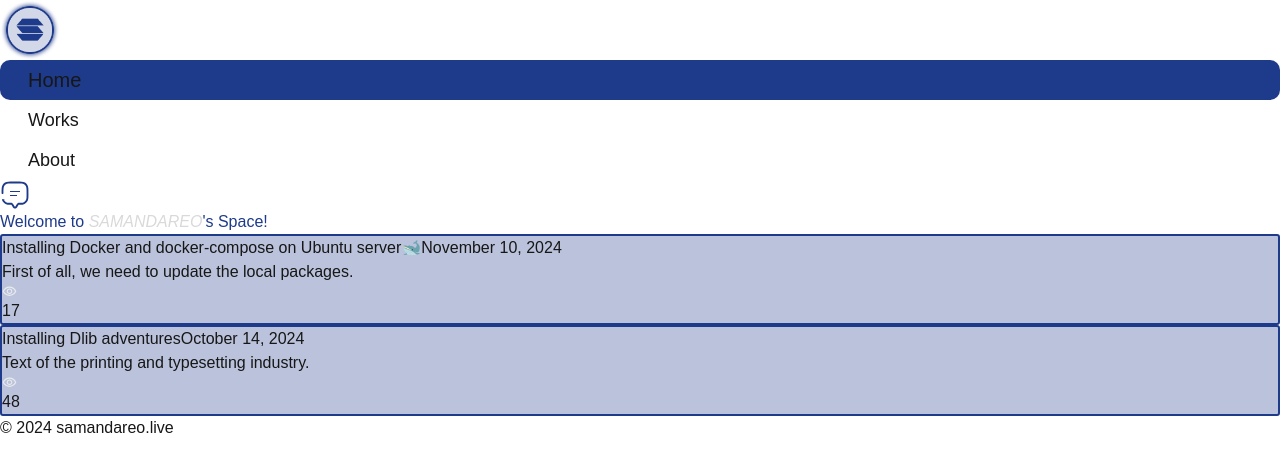
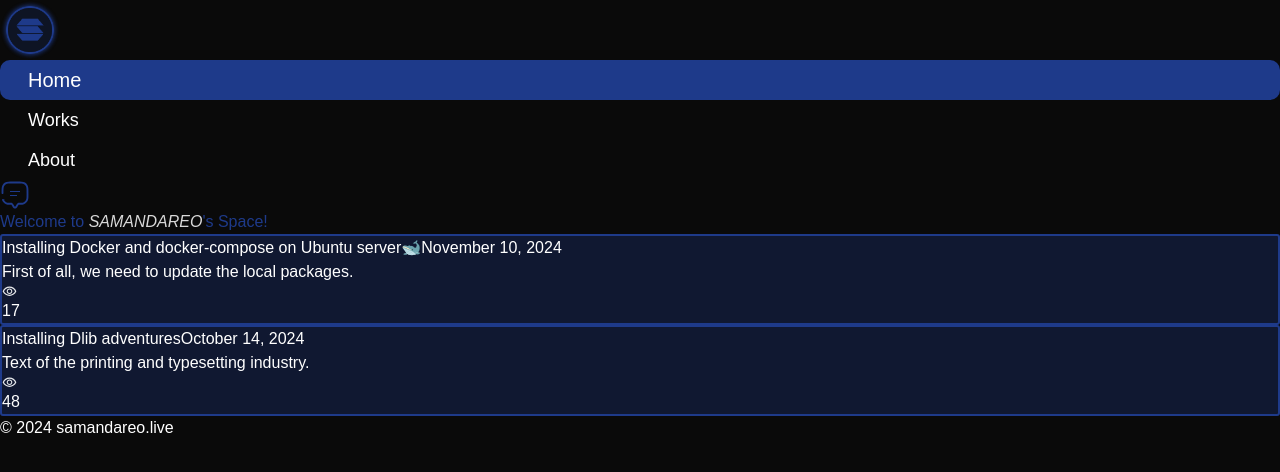
Before and after one commit to samandareo/my-website, a Next.js app: page / in a window 1280 px wide. Shown: the top 472 px of the page. Built offline with nearby package versions, Linux system fonts and the light colour scheme.

Commit message:
change background color

```diff
--- a/src/app/globals.css
+++ b/src/app/globals.css
@@ -15,8 +15,8 @@
 }
 
 body {
-  color: var(--foreground);
-  background: var(--background);
+  color: white;
+  background: #0a0a0a;
   font-family: Poppins, sans-serif;
 }
 
```
